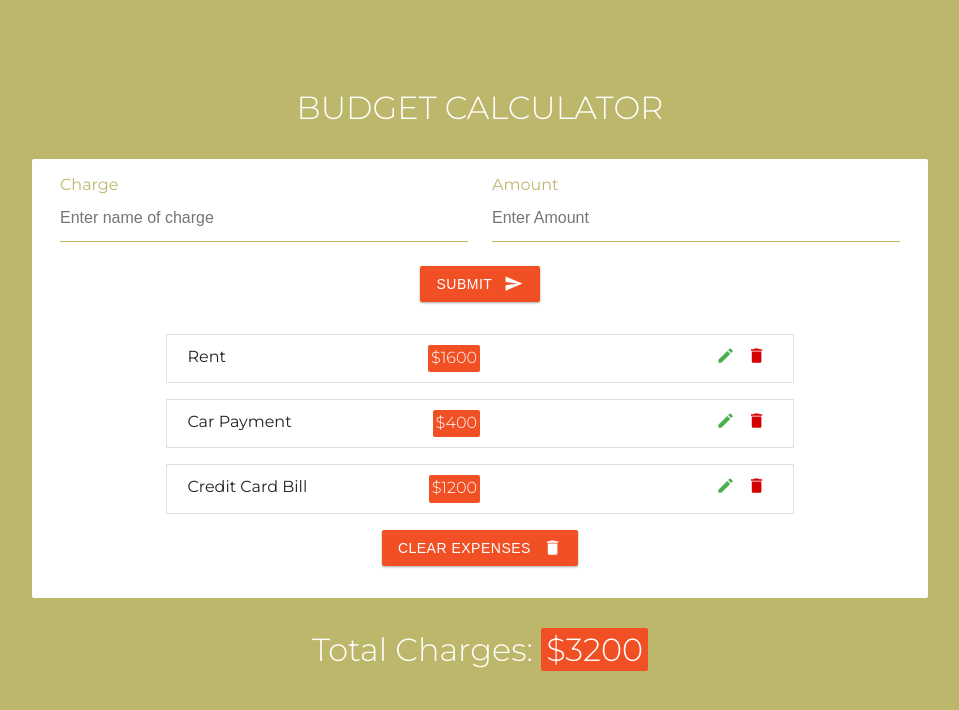
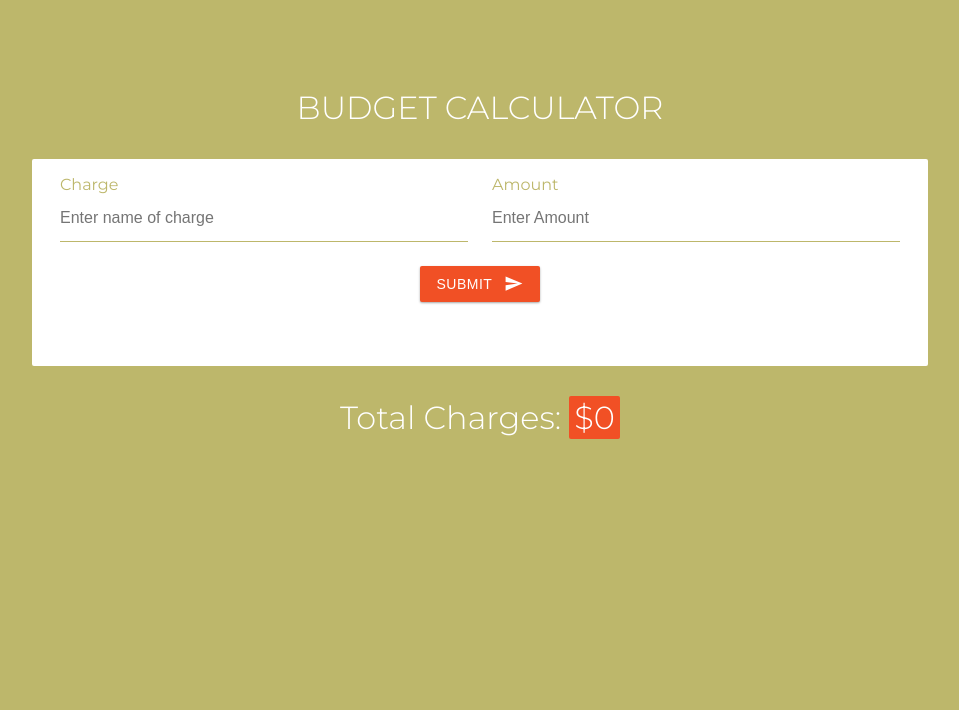
Before and after one commit to locaulker/budget-calculator, a React (Create React App) app: page / in a window 1280 px wide. Shown: the top 710 px of the page, without its empty margins (160-1119 px from the left). Built offline with nearby package versions, Linux system fonts and the light colour scheme.

Commit message:
add useEffect and completed project

```diff
--- a/src/App.js
+++ b/src/App.js
@@ -1,18 +1,24 @@
-import React, { useState } from "react"
+import React, { useState, useEffect } from "react"
 import "./App.css"
 import ExpenseList from "./components/ExpenseList"
 import ExpenseForm from "./components/ExpenseForm"
 import Alert from "./components/Alert"
 import { v4 as uuidv4 } from "uuid"
 
-const initialExpenses = [
-  { id: uuidv4(), charge: "rent", amount: 1600 },
-  { id: uuidv4(), charge: "car payment", amount: 400 },
-  { id: uuidv4(), charge: "credit card bill", amount: 1200 },
-]
+// ********* Without LocalStorage **********
+// const initialExpenses = [
+//   { id: uuidv4(), charge: "rent", amount: 1600 },
+//   { id: uuidv4(), charge: "car payment", amount: 400 },
+//   { id: uuidv4(), charge: "credit card bill", amount: 1200 },
+// ]
+
+// ********* With LocalStorage **********
+const initialExpenses = localStorage.getItem("expenses")
+  ? JSON.parse(localStorage.getItem("expenses"))
+  : []
 
 const App = () => {
-  // *********** State values ************
+  // *********** State Functionalities ************
   const [expenses, setExpenses] = useState(initialExpenses)
   const [charge, setCharge] = useState("")
   const [amount, setAmount] = useState("")
@@ -20,7 +26,13 @@
   const [edit, setEdit] = useState(false)
   const [id, setId] = useState(0)
 
-  // *********** Functionalities ************
+  // *********** useEffect Functionalities ************
+  useEffect(() => {
+    console.log("useEffect is called")
+    localStorage.setItem("expenses", JSON.stringify(expenses))
+  }, [expenses])
+
+  // *********** Event Handlers ************
   const handleCharge = e => {
     setCharge(e.target.value)
   }
```
